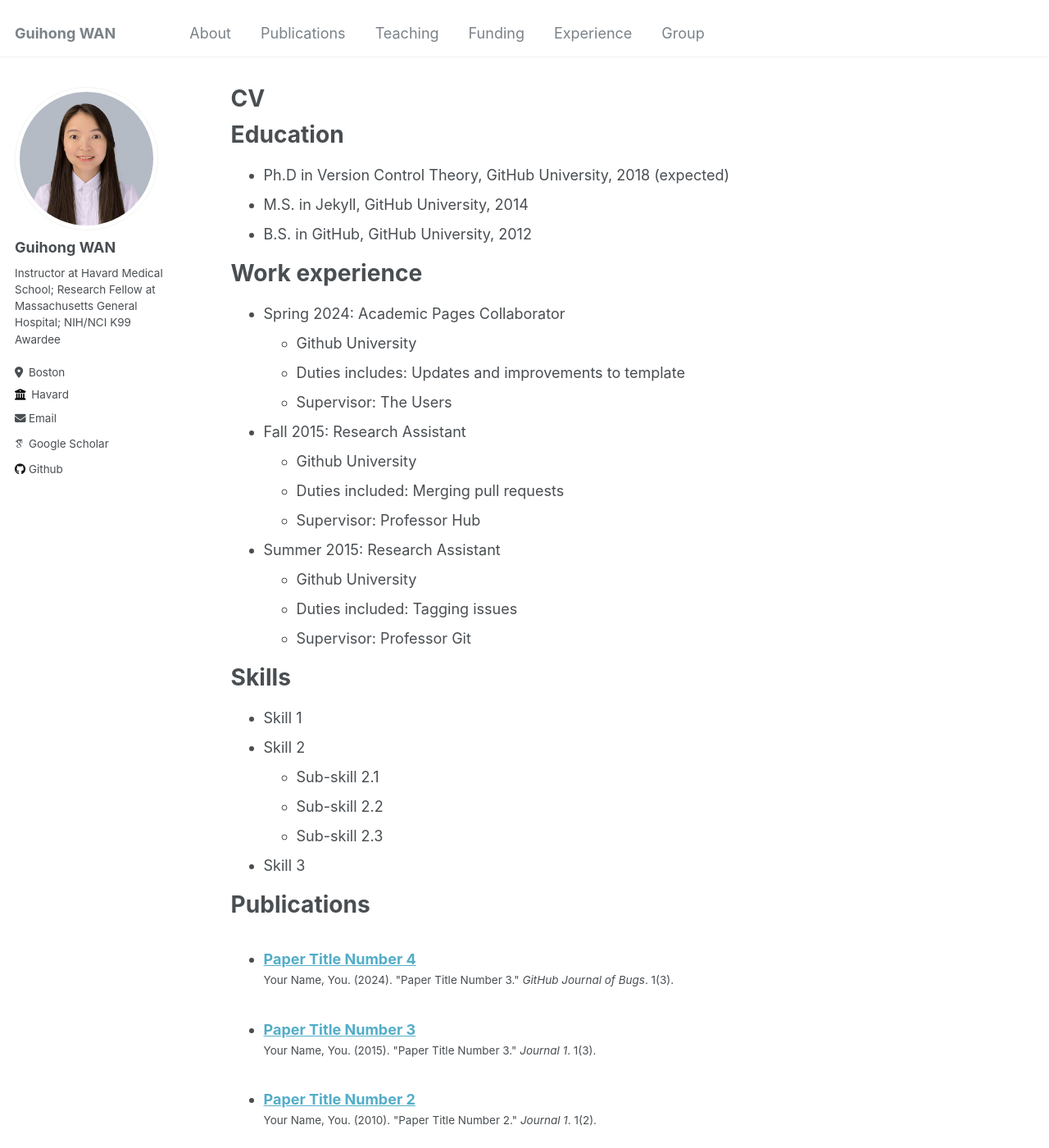
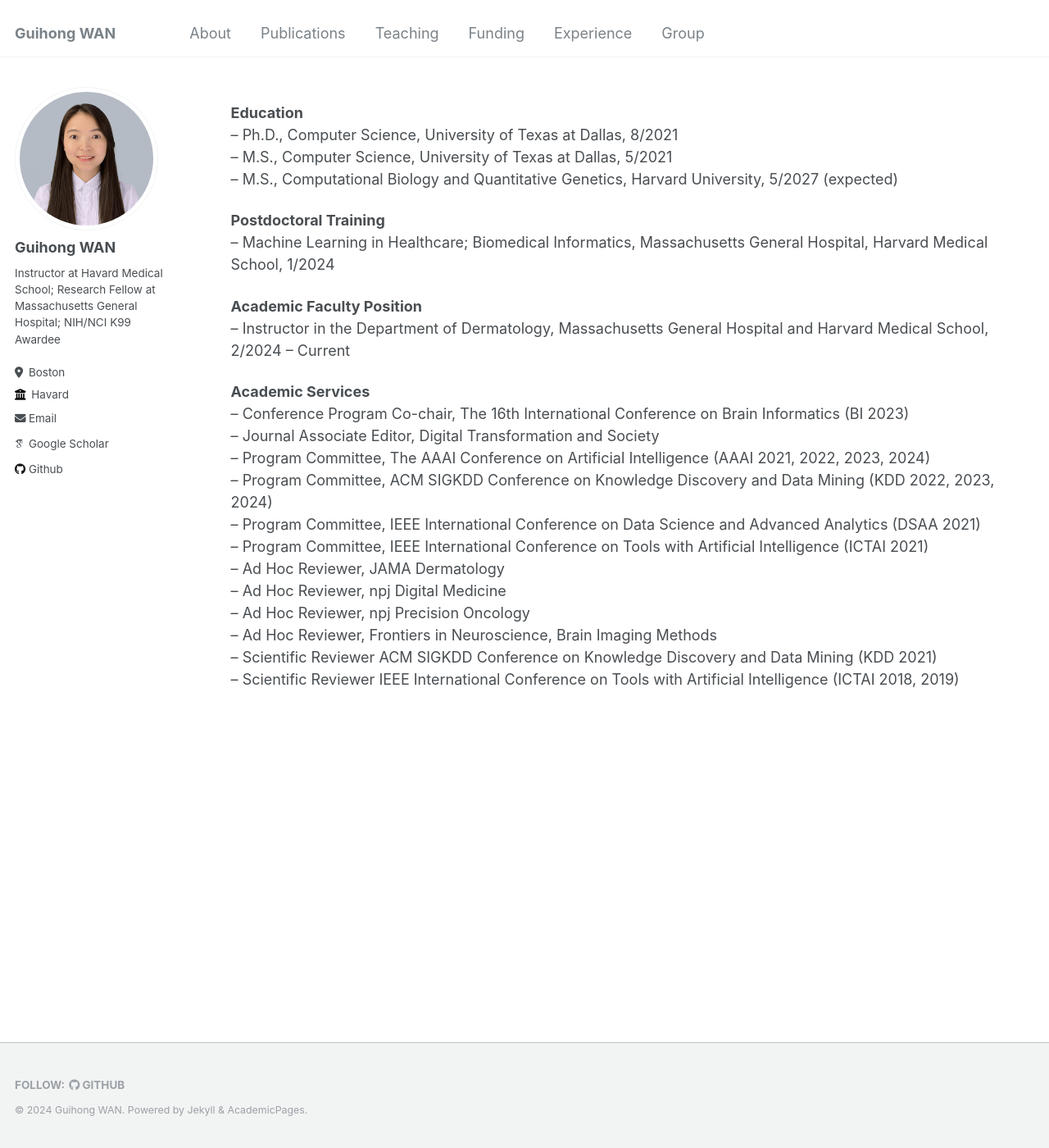
Before and after one commit to cwanlab/cwanlab.github.io, a Jekyll site: the page built from _pages/cv.md, in a window 1280 px wide and 1400 px high. Shown: the whole window at 82% size. Built offline with Jekyll 4.4.1, drawn with Linux system fonts in a browser that asks for light colours; some web fonts are replaced; some of the changed text lies outside the part shown.

Commit message:
Update Experience
Update Experience

```diff
--- a/_pages/cv.md
+++ b/_pages/cv.md
@@ -1,6 +1,5 @@
 ---
 layout: archive
-title: "CV"
 permalink: /cv/
 author_profile: true
 redirect_from:
@@ -9,56 +8,27 @@ redirect_from:
 
 {% include base_path %}
 
-Education
-======
-* Ph.D in Version Control Theory, GitHub University, 2018 (expected)
-* M.S. in Jekyll, GitHub University, 2014
-* B.S. in GitHub, GitHub University, 2012
+**Education**
+– Ph.D., Computer Science, University of Texas at Dallas, 8/2021
+– M.S., Computer Science, University of Texas at Dallas, 5/2021
+– M.S., Computational Biology and Quantitative Genetics, Harvard University, 5/2027 (expected)
 
-Work experience
-======
-* Spring 2024: Academic Pages Collaborator
-  * Github University
-  * Duties includes: Updates and improvements to template
-  * Supervisor: The Users
+**Postdoctoral Training**
+– Machine Learning in Healthcare; Biomedical Informatics, Massachusetts General Hospital, Harvard Medical School, 1/2024
 
-* Fall 2015: Research Assistant
-  * Github University
-  * Duties included: Merging pull requests
-  * Supervisor: Professor Hub
+**Academic Faculty Position**
+– Instructor in the Department of Dermatology, Massachusetts General Hospital and Harvard Medical School, 2/2024 – Current
 
-* Summer 2015: Research Assistant
-  * Github University
-  * Duties included: Tagging issues
-  * Supervisor: Professor Git
-
-Skills
-======
-* Skill 1
-* Skill 2
-  * Sub-skill 2.1
-  * Sub-skill 2.2
-  * Sub-skill 2.3
-* Skill 3
-
-Publications
-======
-  <ul>{% for post in site.publications reversed %}
-    {% include archive-single-cv.html %}
-  {% endfor %}</ul>
-
-Talks
-======
-  <ul>{% for post in site.talks reversed %}
-    {% include archive-single-talk-cv.html  %}
-  {% endfor %}</ul>
-
-Teaching
-======
-  <ul>{% for post in site.teaching reversed %}
-    {% include archive-single-cv.html %}
-  {% endfor %}</ul>
-
-Service and leadership
-======
-* Currently signed in to 43 different slack teams
+**Academic Services**
+– Conference Program Co-chair, The 16th International Conference on Brain Informatics (BI 2023)
+– Journal Associate Editor, Digital Transformation and Society
+– Program Committee, The AAAI Conference on Artificial Intelligence (AAAI 2021, 2022, 2023, 2024)
+– Program Committee, ACM SIGKDD Conference on Knowledge Discovery and Data Mining (KDD 2022, 2023, 2024)
+– Program Committee, IEEE International Conference on Data Science and Advanced Analytics (DSAA 2021)
+– Program Committee, IEEE International Conference on Tools with Artificial Intelligence (ICTAI 2021)
+– Ad Hoc Reviewer, JAMA Dermatology
+– Ad Hoc Reviewer, npj Digital Medicine
+– Ad Hoc Reviewer, npj Precision Oncology
+– Ad Hoc Reviewer, Frontiers in Neuroscience, Brain Imaging Methods
+– Scientific Reviewer ACM SIGKDD Conference on Knowledge Discovery and Data Mining (KDD 2021)
+– Scientific Reviewer IEEE International Conference on Tools with Artificial Intelligence (ICTAI 2018, 2019)
```
